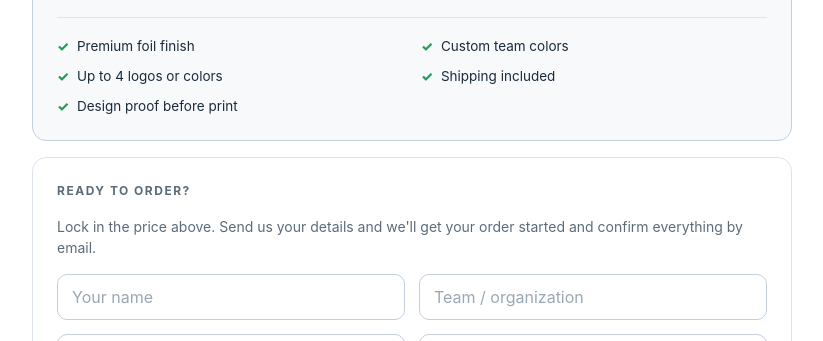
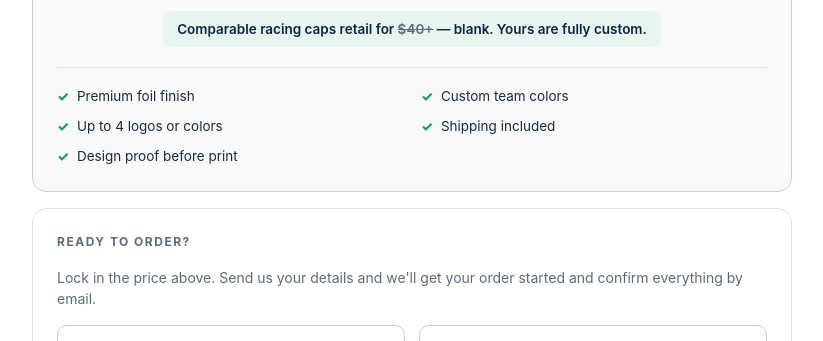
Before and after one commit to swimnerdtim/foil-caps-calculator, a plain HTML site: page index.html in a window 1280 px wide. Shown: the part 759-1100 px from the top of the page, without its empty margins (228-1051 px from the left). Drawn offline with Linux system fonts and the light colour scheme.

Commit message:
Add generic price anchor ('comparable caps retail $40+ blank')

```diff
--- a/index.html
+++ b/index.html
@@ -97,6 +97,8 @@
   .price-hero .total { margin-top: 14px; font-size: 20px; font-weight: 700; color: var(--navy); }
   .price-hero .total span { color: var(--accent); }
   .price-hero .sub { margin-top: 8px; font-size: 13px; color: var(--text-dim); }
+  .price-hero .anchor { margin-top: 14px; font-size: 13.5px; color: var(--navy); font-weight: 600; background: var(--accent-soft); border-radius: 8px; padding: 8px 14px; display: inline-block; }
+  .price-hero .anchor s { color: var(--text-dim); }
   .incl {
     list-style: none; margin: 20px 0 0; padding: 18px 0 0;
     border-top: 1px solid var(--border);
@@ -189,6 +191,7 @@
       <div class="per-cap-label">per cap</div>
       <div class="total">Order total: <span id="total">$0.00</span></div>
       <div class="sub" id="sub-note">Includes shipping and custom team design</div>
+      <div class="anchor">Comparable racing caps retail for <s>$40+</s> &mdash; blank. Yours are fully custom.</div>
     </div>
     <ul class="incl">
       <li>Premium foil finish</li>
```
Also changed, not shown: shopify-embed.html (+3 -0 lines).
